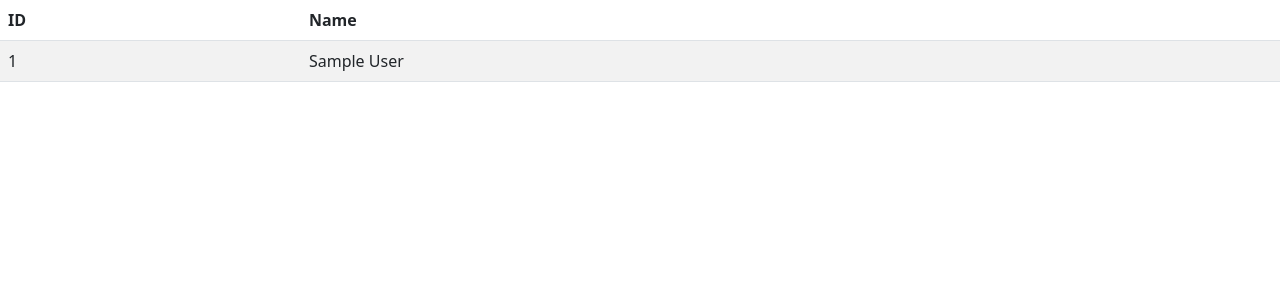
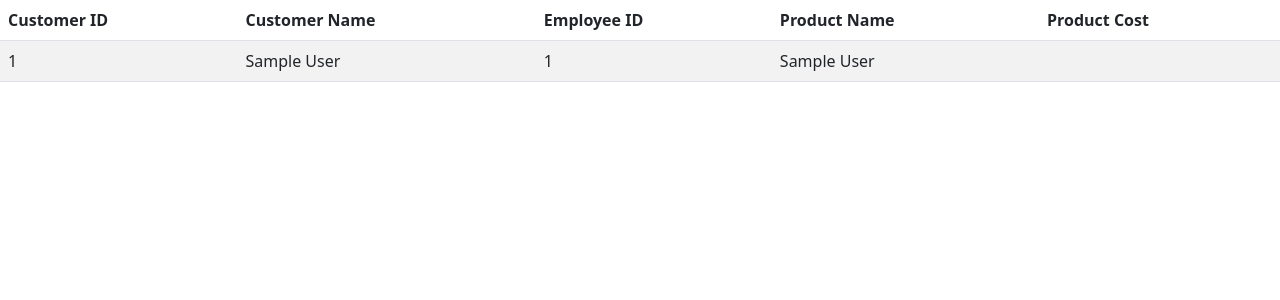
Before and after one commit to jeffreynightengale/homework3, a PHP site: page / in a window 1280 px wide. Shown: the part 56-356 px from the top of the page. Run offline with PHP 8.4, Linux system fonts and the light colour scheme; tables that the repository leaves empty or names only in its code hold one stand-in row (values such as "Sample post"); data that the repository does not hold is empty.

Commit message:
Update index.php

```diff
--- a/index.php
+++ b/index.php
@@ -2,8 +2,11 @@
 <table class="table table-striped">
   <thead>
     <tr>
-      <th>ID</th>
-      <th>Name</th>
+      <th>Customer ID</th>
+      <th>Customer Name</th>
+      <th>Employee ID</th>
+      <th>Product Name</th>
+      <th>Product Cost</th>
     </tr>
   </thead>
   <tbody>
@@ -20,7 +23,7 @@ if ($conn->connect_error) {
   die("Connection failed: " . $conn->connect_error);
 }
 
-$sql = "SELECT employee_id, employee_name FROM Employee";
+$sql = "SELECT customer_id, customer_name, employee_id, product_name, product_cost FROM Customer";
 $result = $conn->query($sql);
 
 if ($result->num_rows > 0) {
@@ -28,8 +31,11 @@ if ($result->num_rows > 0) {
   while($row = $result->fetch_assoc()) {
     ?>
 <tr>
+  <td><?=$row["customer_id"]?></td>
+  <td><?=$row["customer_name"]?></td>
   <td><?=$row["employee_id"]?></td>
-  <td><?=$row["employee_name"]?></td>
+  <td><?=$row["product_name"]?></td>
+  <td><?=$row["product_id"]?></td>
 </tr>
   <?php
     }
```
